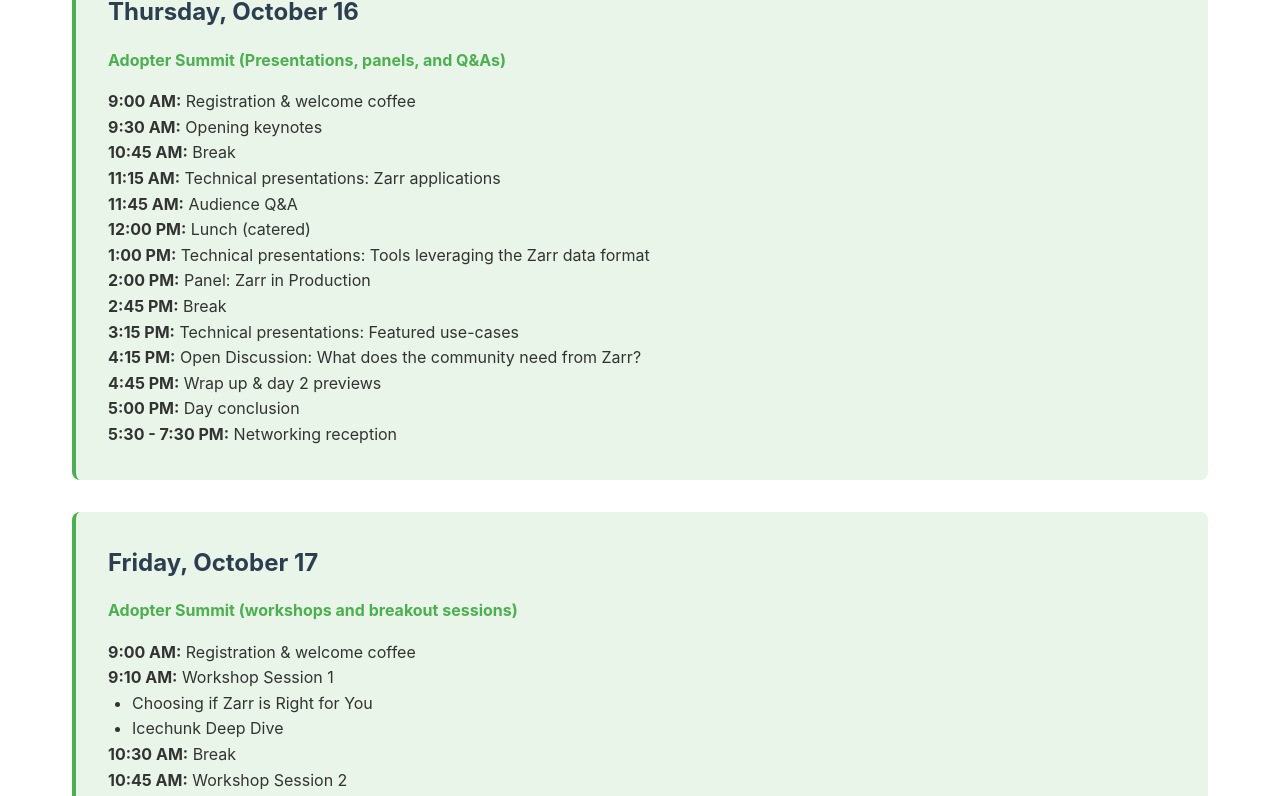
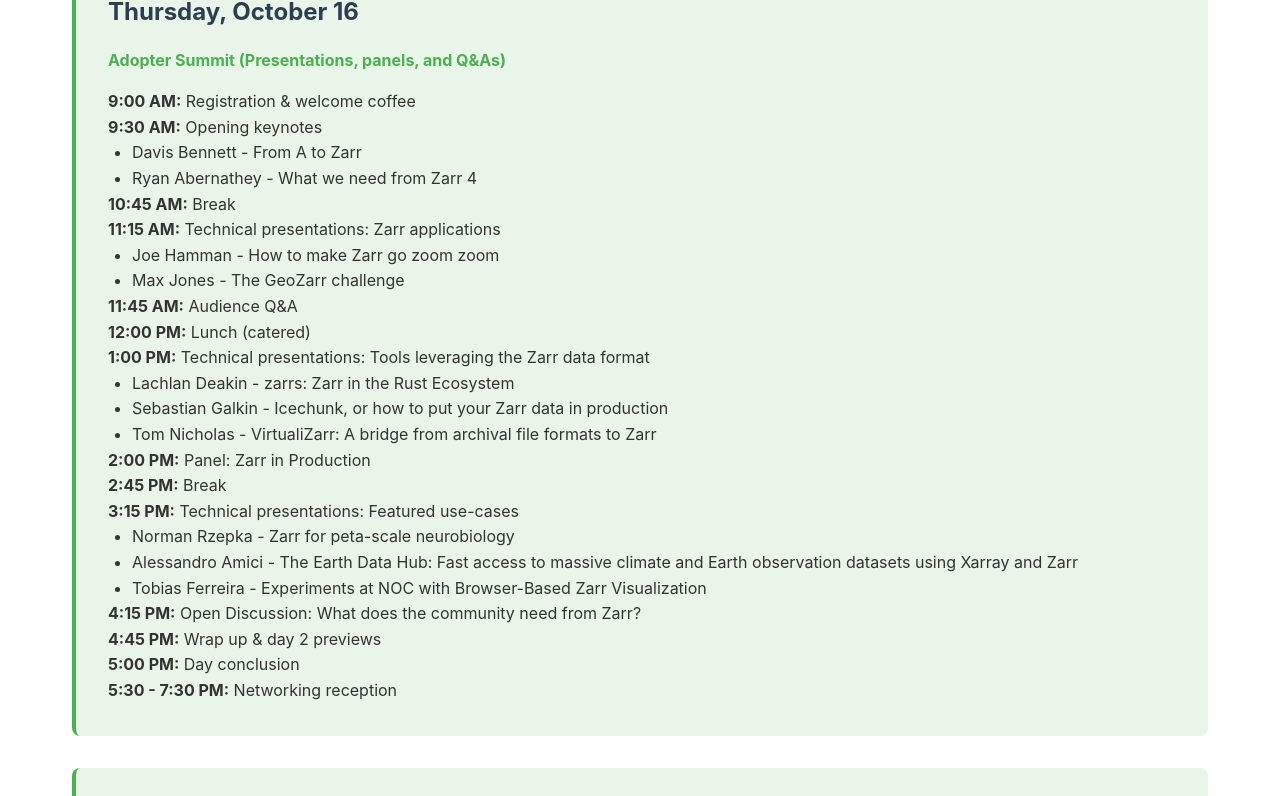
Before and after one commit to zarr-developers/zarr-summit-2025, a Next.js app: page /zarr-summit-2025/schedule in a window 1280 px wide. Shown: the part 1327-2123 px from the top of the page. Built offline with nearby package versions, Linux system fonts and the light colour scheme.

Commit message:
Add presentations to schedule (#14)

```diff
--- a/app/schedule/page.tsx
+++ b/app/schedule/page.tsx
@@ -147,6 +147,10 @@
               <p>
                 <strong>9:30 AM:</strong> Opening keynotes
               </p>
+              <ul style={{ marginLeft: "1.5rem" }}>
+                <li>Davis Bennett - From A to Zarr</li>
+                <li>Ryan Abernathey - What we need from Zarr 4</li>
+              </ul>
               <p>
                 <strong>10:45 AM:</strong> Break
               </p>
@@ -154,6 +158,10 @@
                 <strong>11:15 AM:</strong> Technical presentations: Zarr
                 applications
               </p>
+              <ul style={{ marginLeft: "1.5rem" }}>
+                <li>Joe Hamman - How to make Zarr go zoom zoom</li>
+                <li>Max Jones - The GeoZarr challenge</li>
+              </ul>
               <p>
                 <strong>11:45 AM:</strong> Audience Q&A
               </p>
@@ -164,6 +172,17 @@
                 <strong>1:00 PM:</strong> Technical presentations: Tools
                 leveraging the Zarr data format
               </p>
+              <ul style={{ marginLeft: "1.5rem" }}>
+                <li>Lachlan Deakin - zarrs: Zarr in the Rust Ecosystem</li>
+                <li>
+                  Sebastian Galkin - Icechunk, or how to put your Zarr data in
+                  production
+                </li>
+                <li>
+                  Tom Nicholas - VirtualiZarr: A bridge from archival file
+                  formats to Zarr
+                </li>
+              </ul>
               <p>
                 <strong>2:00 PM:</strong> Panel: Zarr in Production
               </p>
@@ -174,6 +193,17 @@
                 <strong>3:15 PM:</strong> Technical presentations: Featured
                 use-cases
               </p>
+              <ul style={{ marginLeft: "1.5rem" }}>
+                <li>Norman Rzepka - Zarr for peta-scale neurobiology</li>
+                <li>
+                  Alessandro Amici - The Earth Data Hub: Fast access to massive
+                  climate and Earth observation datasets using Xarray and Zarr
+                </li>
+                <li>
+                  Tobias Ferreira - Experiments at NOC with Browser-Based Zarr
+                  Visualization
+                </li>
+              </ul>
               <p>
                 <strong>4:15 PM:</strong> Open Discussion: What does the
                 community need from Zarr?
@@ -198,7 +228,7 @@
                 <strong>9:00 AM:</strong> Registration & welcome coffee
               </p>
               <p>
-                <strong>9:10 AM:</strong> Workshop Session 1
+                <strong>9:10 AM:</strong> Workshop
               </p>
               <ul style={{ marginLeft: "1.5rem" }}>
                 <li>Choosing if Zarr is Right for You</li>
@@ -208,7 +238,7 @@
                 <strong>10:30 AM:</strong> Break
               </p>
               <p>
-                <strong>10:45 AM:</strong> Workshop Session 2
+                <strong>10:45 AM:</strong> Workshop
               </p>
               <ul style={{ marginLeft: "1.5rem" }}>
                 <li>Virtual Zarr for archival file formats</li>
```
